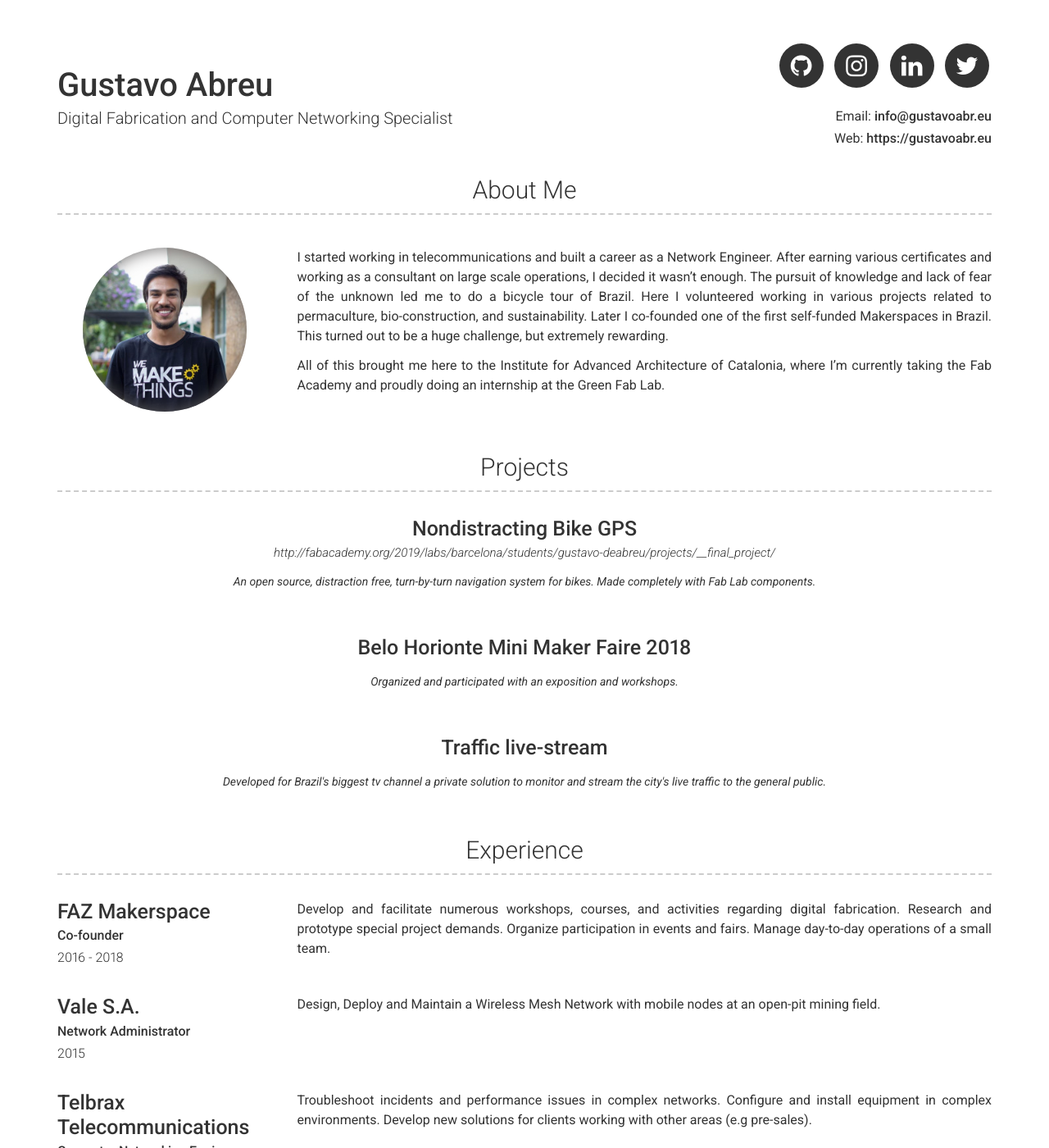
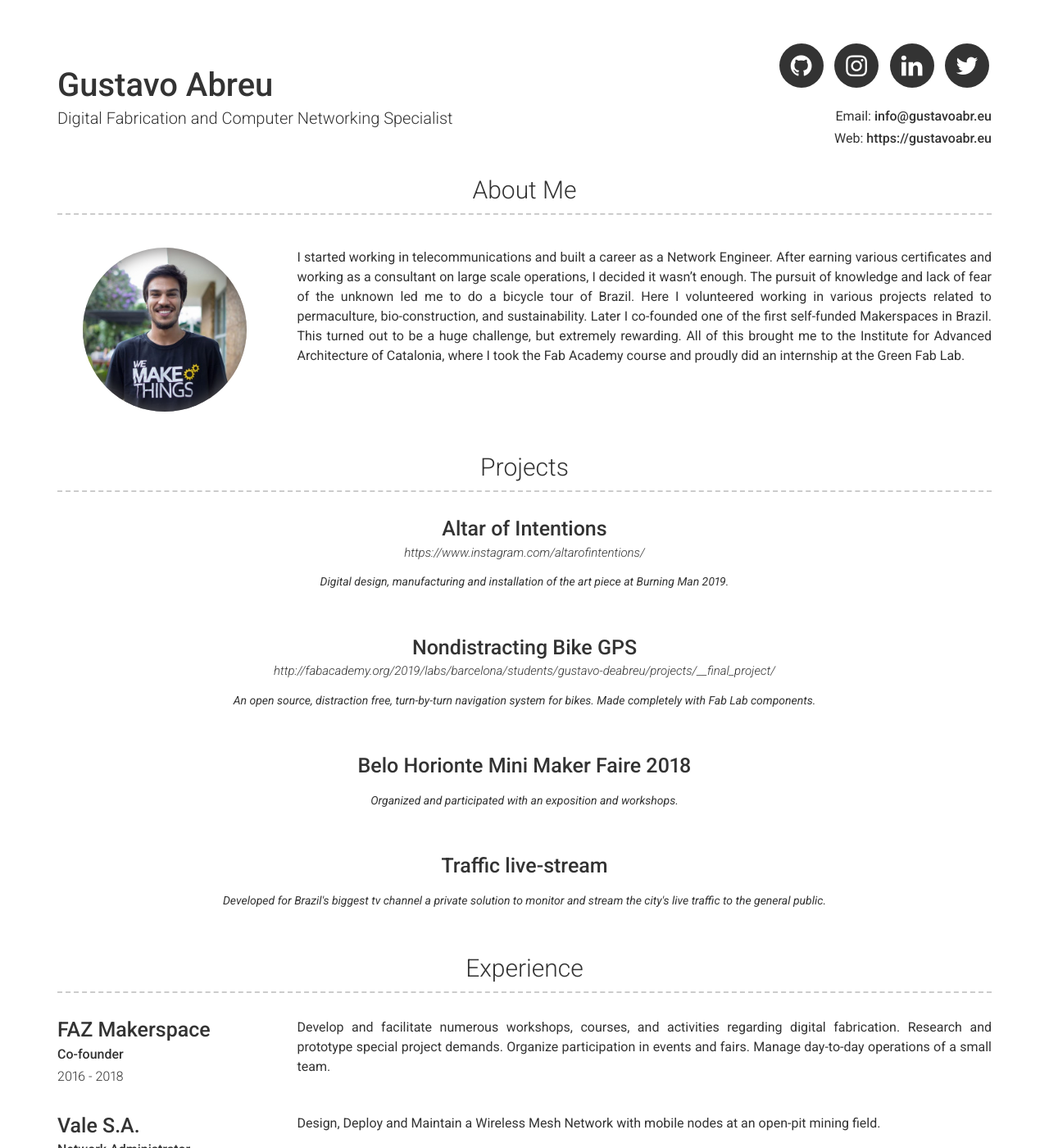
Before and after one commit to ghabreu/ghabreu.github.io, a Jekyll site: the page built from index.md, in a window 1280 px wide and 1400 px high. Shown: the whole window at 82% size. Built offline with Jekyll 4.4.1, drawn with Linux system fonts in a browser that asks for light colours; some of the changed text lies outside the part shown.

```diff
--- a/_config.yml
+++ b/_config.yml
@@ -19,9 +19,7 @@ linkedin_username: gustavo-abreu-44a73660
 # about_title: About Me (Use this to override about section title)
 about_profile_image: images/profile.jpg
 about_content: | # this will include new lines to allow paragraphs
-  I started working in telecommunications and built a career as a Network Engineer. After earning various certificates and working as a consultant on large scale operations, I decided it wasn’t enough. The pursuit of knowledge and lack of fear of the unknown led me to do a bicycle tour of Brazil. Here I volunteered working in various projects related to permaculture, bio-construction, and sustainability. Later I co-founded one of the first self-funded Makerspaces in Brazil. This turned out to be a huge challenge, but extremely rewarding.
-
-  All of this brought me here to the Institute for Advanced Architecture of Catalonia, where I’m currently taking the Fab Academy and proudly doing an internship at the Green Fab Lab.
+  I started working in telecommunications and built a career as a Network Engineer. After earning various certificates and working as a consultant on large scale operations, I decided it wasn’t enough. The pursuit of knowledge and lack of fear of the unknown led me to do a bicycle tour of Brazil. Here I volunteered working in various projects related to permaculture, bio-construction, and sustainability. Later I co-founded one of the first self-funded Makerspaces in Brazil. This turned out to be a huge challenge, but extremely rewarding. All of this brought me to the Institute for Advanced Architecture of Catalonia, where I took the Fab Academy course and proudly did an internship at the Green Fab Lab.
 # Projects Section
 # projects_title: Projects #(Use this to override about projects section title)
 
@@ -34,8 +32,8 @@ about_content: | # this will include new lines to allow paragraphs
 # More Section
 # more_title: A Little More About Me #(Use this to override about more section title)
 more_content: | # this will include new lines to allow paragraphs
-  Born in Belo Horizonte - Brazil. Since my childhood, I liked to tear toys apart to make new ones, understand how things work, ask a lot of why’s and learn something new every day.  Which made me pursue numerous courses and certifications such as Cisco CCNA, LPIC-1, Full Stack Development, and more. I'm also fluent in English, Portuguese, and Spanish.
-
+  Born in Belo Horizonte - Brazil. Since my childhood, I liked to tear toys apart to make new ones, understand how things work, ask a lot of why’s and learn something new every day. Which made me pursue numerous courses and certifications such as Cisco CCNA, LPIC-1, Full Stack Development, Fab Academy and more. I'm fluent in English, Portuguese, Spanish and now learning French.
+  Currently located in Montreal, QC
 # Footer
 footer_show_references: true
 
--- a/_data/experience.yml
+++ b/_data/experience.yml
@@ -11,7 +11,7 @@
   company: Vale S.A.
   # link: Link to company (optional)
   job_title: Network Administrator
-  dates: 2015
+  dates: 2015-2016
   description: | # this will include new lines to allow paragraphs
     Design, Deploy and Maintain a Wireless Mesh Network with mobile nodes at an open-pit mining field.
 
--- a/_data/projects.yml
+++ b/_data/projects.yml
@@ -1,4 +1,11 @@
 # Project template
+- layout: top-middle
+  name: Altar of Intentions
+  link: https://www.instagram.com/altarofintentions/
+  # github:
+  quote: >
+    Digital design, manufacturing and installation of the art piece at Burning Man 2019.
+  #description: | # this will include new lines to allow paragraphs
 - layout: top-middle
   name: Nondistracting Bike GPS
   link: http://fabacademy.org/2019/labs/barcelona/students/gustavo-deabreu/projects/__final_project/
```
